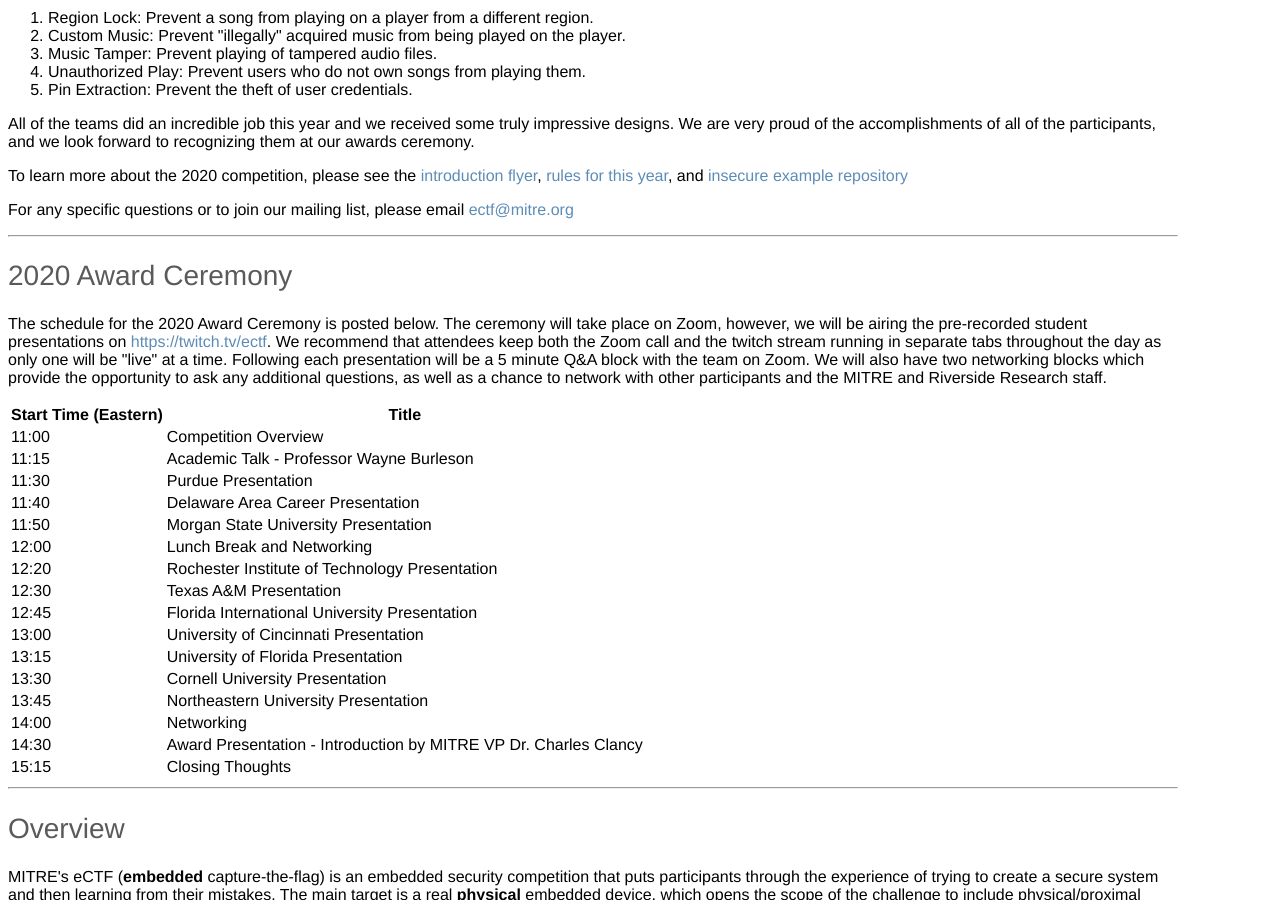
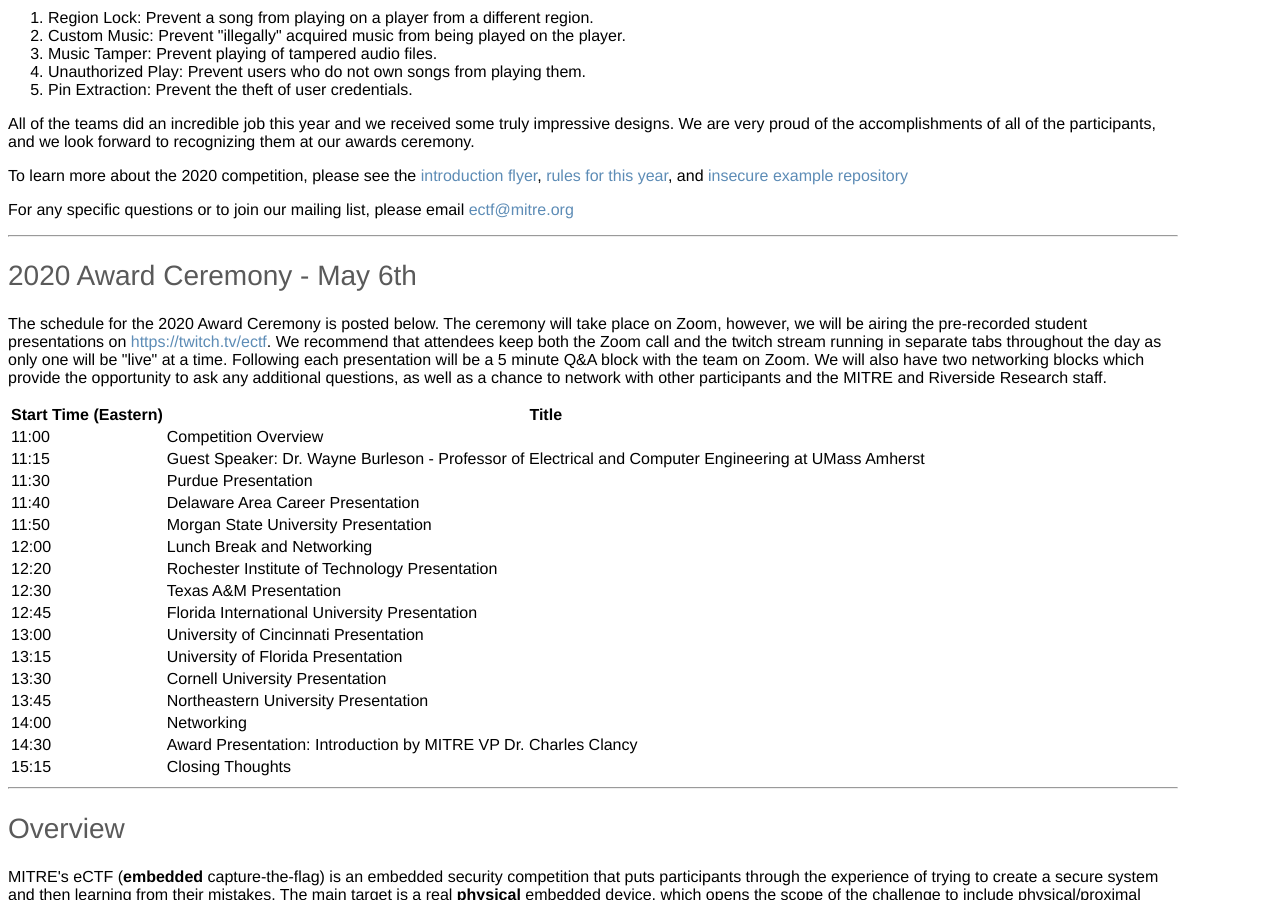
Before and after one commit to mitre-cyber-academy/mitre-cyber-academy.github.io, a Jekyll site: the page built from competitions/embedded/index.html, in a window 1280 px wide and 900 px high, scrolled down 799 px. Built offline with Jekyll 4.4.1, drawn with Linux system fonts in a browser that asks for light colours; nearby versions of some CDN libraries; library files that are not in the unit come from our copies.

Commit message:
Minor description tweak

```diff
--- a/competitions/embedded/index.html
+++ b/competitions/embedded/index.html
@@ -46,7 +46,7 @@ title: MITRE Cyber Academy | Embedded
                     For any specific questions or to join our mailing list, please email <a href="mailto:ectf@mitre.org">ectf@mitre.org</a>
                 </p>
                 <hr>
-                <h2>2020 Award Ceremony</h2>
+                <h2>2020 Award Ceremony - May 6th</h2>
                 <p>
                   The schedule for the 2020 Award Ceremony is posted below.
                   The ceremony will take place on Zoom, however, we will be airing the pre-recorded student presentations on <a href="https://twitch.tv/ectf">https://twitch.tv/ectf</a>.
@@ -65,7 +65,7 @@ title: MITRE Cyber Academy | Embedded
                     </tr>
                     <tr>
                         <td>11:15</td>
-                        <td>Academic Talk - Professor Wayne Burleson</td>
+                        <td>Guest Speaker: Dr. Wayne Burleson - Professor of Electrical and Computer Engineering at UMass Amherst</td>
                     </tr>
                     <tr>
                         <td>11:30</td>
@@ -117,7 +117,7 @@ title: MITRE Cyber Academy | Embedded
                     </tr>
                     <tr>
                         <td>14:30</td>
-                        <td>Award Presentation - Introduction by MITRE VP Dr. Charles Clancy</td>
+                        <td>Award Presentation: Introduction by MITRE VP Dr. Charles Clancy</td>
                     </tr>
                     <tr>
                         <td>15:15</td>
```
